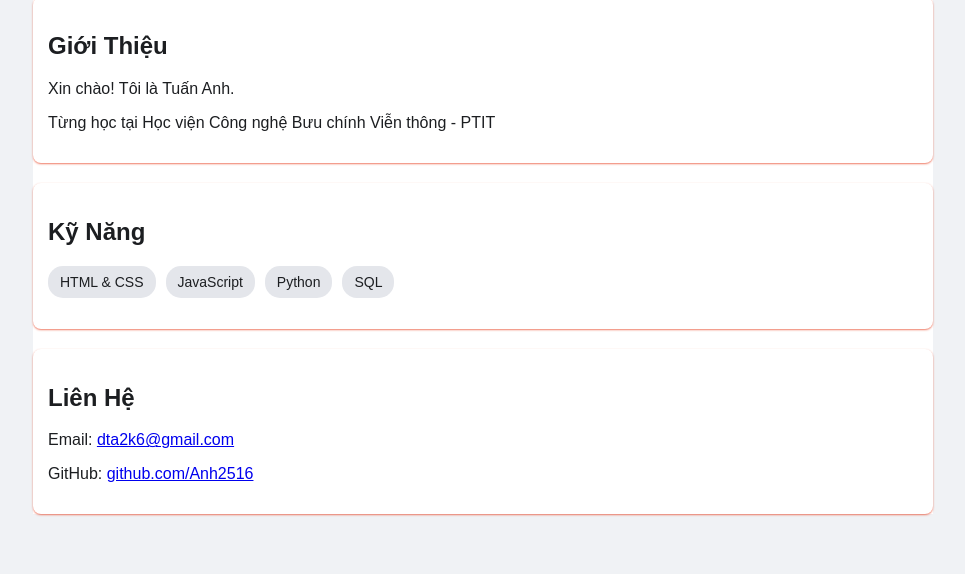
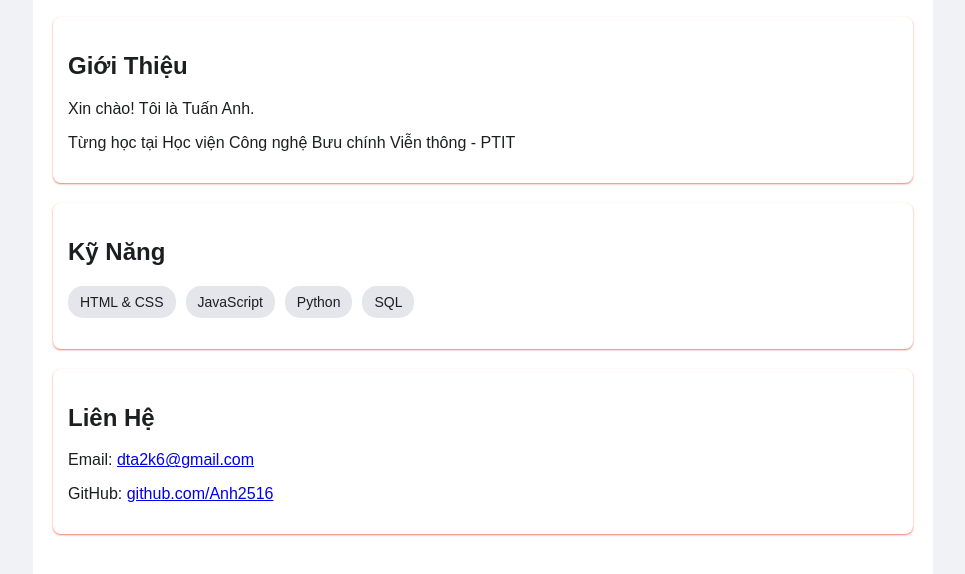
Before and after one commit to Anh2516/Intro-c-nh-n, a plain HTML site: page HTML intro/index.html in a window 1280 px wide. Shown: the part 550-1124 px from the top of the page, without its empty margins (157-1122 px from the left). Before the commit the page ends 1084 px from the top, so only its background shows below. Drawn offline with Linux system fonts and the light colour scheme.

Commit message:
index.html

```diff
--- a/HTML intro/index.html
+++ b/HTML intro/index.html
@@ -73,7 +73,9 @@
             font-size: 14px;
             font-weight: 500;
         }
-
+        .content {
+            padding: 20px;
+        }
 
     </style>
 </head>
@@ -114,4 +116,5 @@
     </div>
 
 </body>
+
 </html>
```
